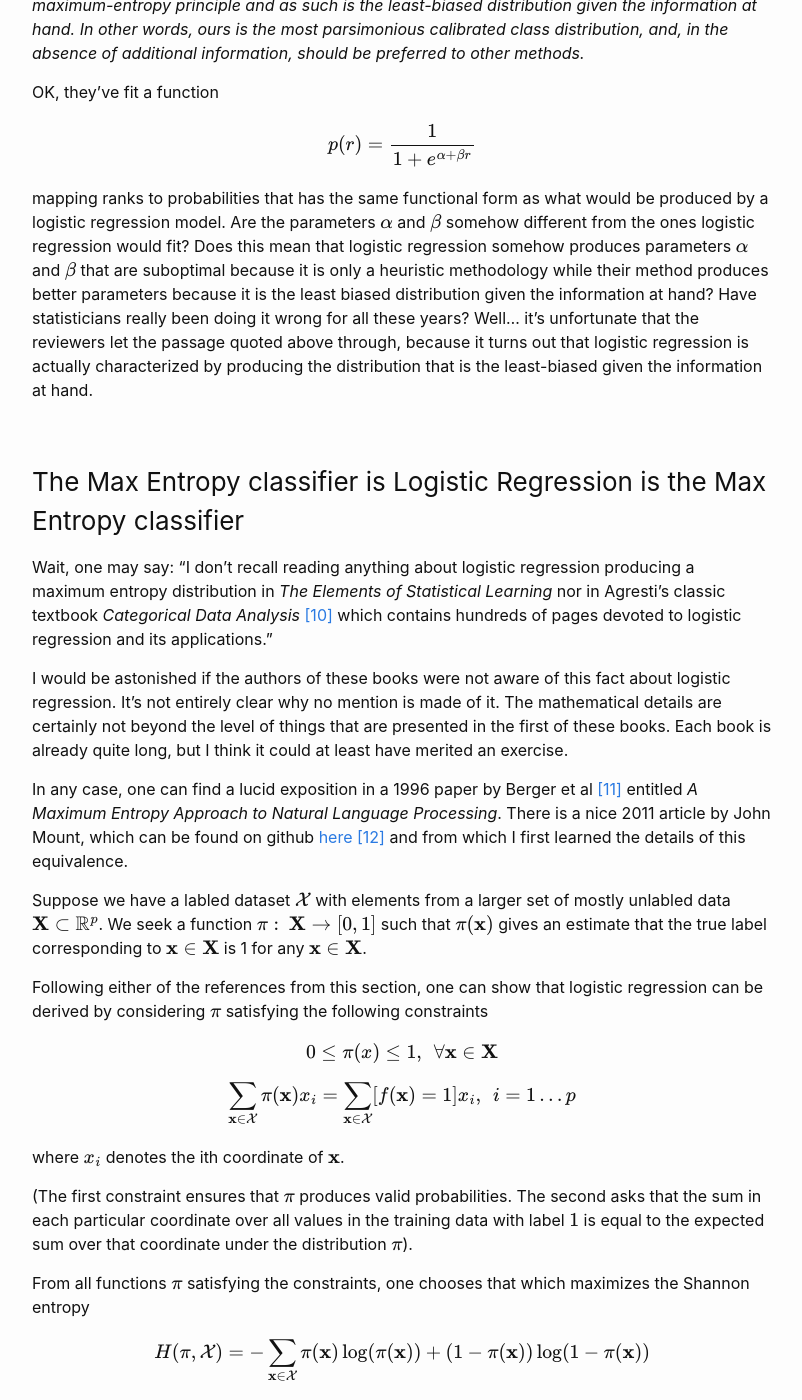
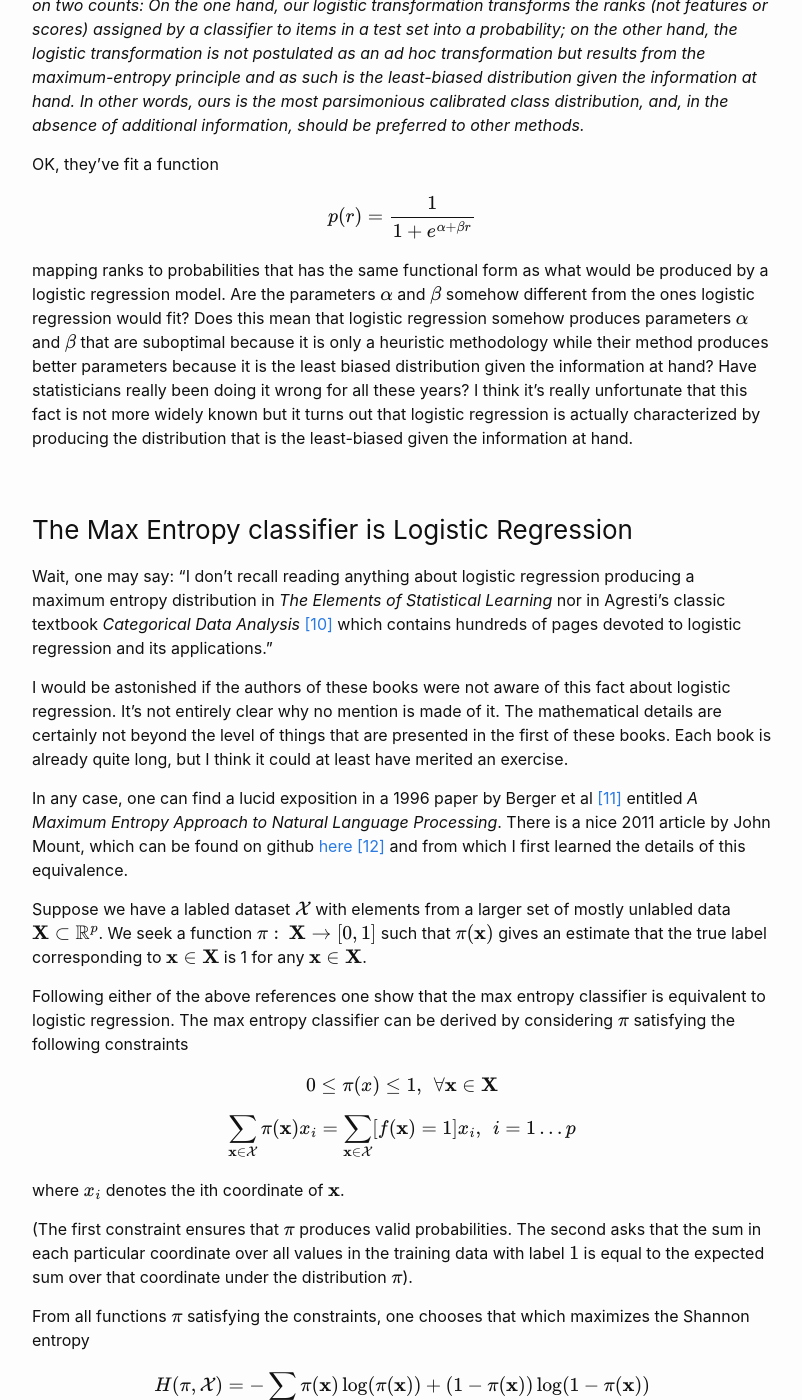
Before and after one commit to steppi/steppi.github.io, a Jekyll site: the page built from _posts/2021-10-01-fermi-dirac.md, in a window 1280 px wide and 1400 px high, scrolled down 9443 px. Shown: the whole window, without its empty margins (238-1040 px from the left). Built offline with Jekyll 4.4.1, drawn with Linux system fonts in a browser that asks for light colours; some of the changed text lies outside the part shown.

Commit message:
More edits in response to GS's comments

```diff
--- a/_posts/2021-10-01-fermi-dirac.md
+++ b/_posts/2021-10-01-fermi-dirac.md
@@ -365,7 +365,10 @@ considered by the authors of [[1]](#1).
 
 The authors of [[1]](#1) consider a classification model $$\mathcal{M}$$
 which has fit a function $$\hat{f}$$ which does not return calibrated
-probabilities.
+probabilities. I'll use a slight modification of their formulation of the
+problem in order to make the derivation of Fermi-Dirac distribution given above
+more directly applicable while also side-stepping some subtleties about the
+distinction between degeneracies and replications.
 
 Given a set of labeled training data $$\mathcal{X}_1$$ with $$n$$ elements
 and that is disjoint from the training data that was used to fit $$\hat{f}$$,
@@ -491,12 +494,12 @@ this mean that logistic regression somehow produces parameters $$\alpha$$ and
 $$\beta$$ that are suboptimal because it is only a heuristic methodology
 while their method produces better parameters because it is the least biased
 distribution given the information at hand? Have statisticians really been
-doing it wrong for all these years? Well... it's unfortunate that the
-reviewers let the passage quoted above through, because it turns
-out that logistic regression is actually characterized by producing the
-distribution that is the least-biased given the information at hand.
+doing it wrong for all these years? I think it's really unfortunate that this
+fact is not more widely known but it turns out that logistic regression is
+actually characterized by producing the distribution that is the least-biased
+given the information at hand.
 
-### The Max Entropy classifier is Logistic Regression is the Max Entropy classifier
+### The Max Entropy classifier is Logistic Regression
 
 Wait, one may say: "I don't recall reading anything about logistic regression
 producing a maximum entropy distribution in *The Elements of Statistical
@@ -522,9 +525,9 @@ $$\pi:\:\mathbf{X}\rightarrow [0, 1]$$ such that $$\pi(\mathbf{x})$$ gives
 an estimate that the true label corresponding to $$\mathbf{x} \in \mathbf{X}$$
 is 1 for any $$\mathbf{x} \in \mathbf{X}$$.
 
-Following either of the references from this section, one can show that
-logistic regression can be derived by considering $$\pi$$ satisfying
-the following constraints
+Following either of the above references one show that the max entropy
+classifier is equivalent to logistic regression. The max entropy classifier
+can be derived by considering $$\pi$$ satisfying the following constraints
 
 $$0 \leq \pi(x) \leq 1,\:\: \forall \mathbf{x} \in \mathbf{X}$$
 
@@ -537,7 +540,6 @@ where $$x_i$$ denotes the ith coordinate of $$\mathbf{x}$$.
 The second asks that the sum in each particular coordinate over all values
 in the training data with label $$1$$ is equal to the expected sum over that
 coordinate under the distribution $$\pi$$).
-
 
 From all functions $$\pi$$ satisfying the constraints, one chooses that
 which maximizes the Shannon entropy
@@ -578,8 +580,10 @@ from which it's possible to derive the constraint
 $$\sum_{x \in \mathcal{X}}\pi(x)x =
 \sum_{x \in \mathcal{X}}[f(x) = 1]x$$
 
-By working through the equations for each method, one can see that the standard
-method produces the same $$\alpha$$ and $$\beta$$ as the max entropy method.
+By working through the equations for each method, it's possible to show that
+standard method produces the same $$\alpha$$ and $$\beta$$ as the max entropy
+method. We leave the details out for brevity, see the aformentioned article by
+Berger et al for a more thorough proof.
 
 OK, so it turns out that the authors do seem to be fitting a logistic regression
 of some kind. But
```
Also changed, not shown: other parts of _posts/2021-10-01-fermi-dirac.md (+1 -1 lines).
